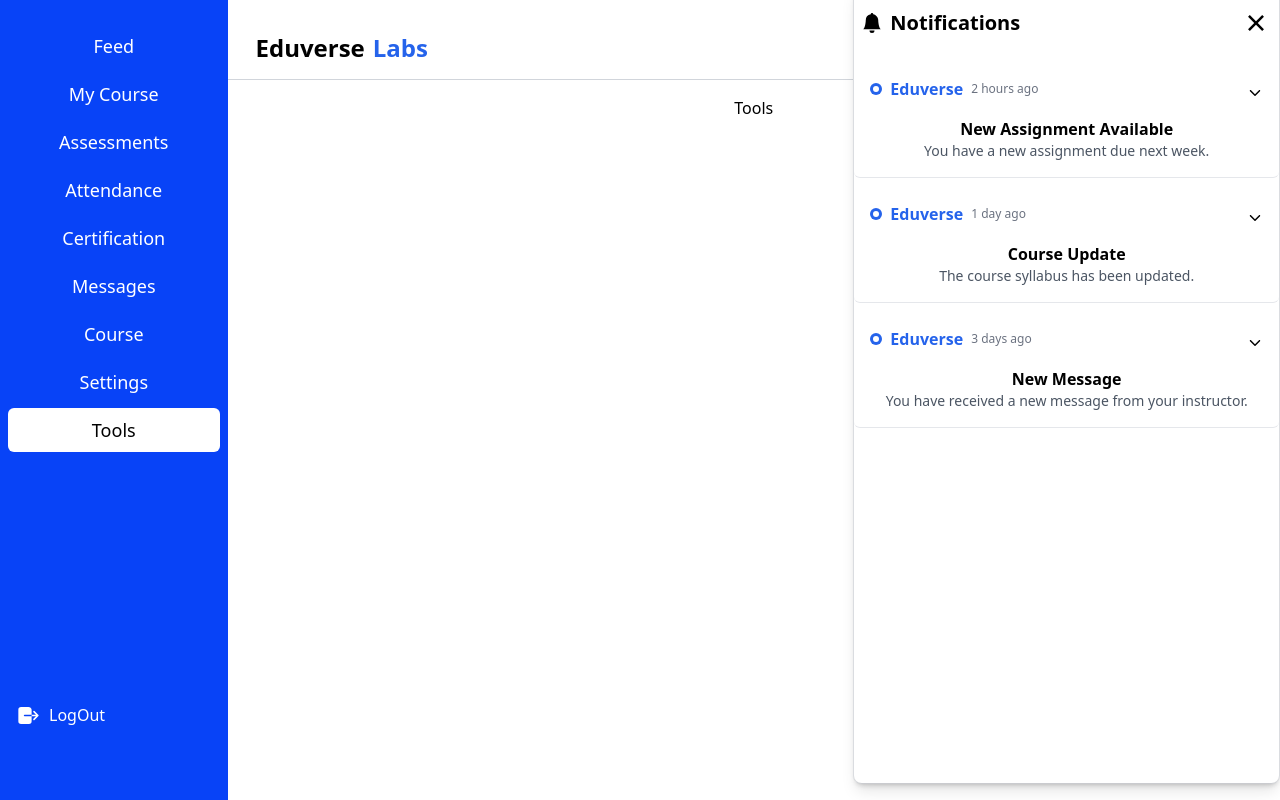
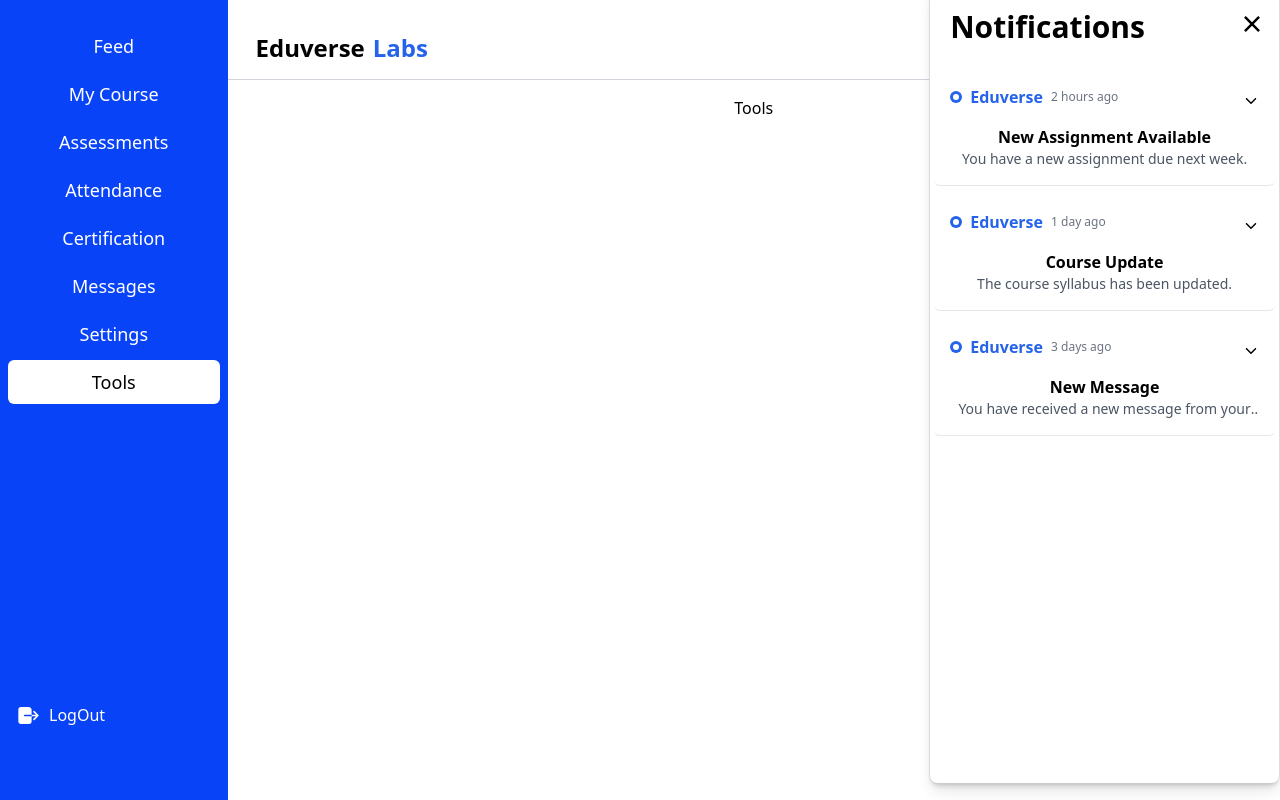
Before and after one commit to EduverseLabs/Frontend-code, a React (Create React App) app: page /tools in a window 1280 px wide. Both pictures are taken after a click on the element 1064 px from the left and 47 px from the top of the page. Built offline with nearby package versions, Linux system fonts and the light colour scheme.

Commit message:
added close effect to both notification and openMenu

```diff
--- a/src/DashBoard.tsx
+++ b/src/DashBoard.tsx
@@ -18,7 +18,6 @@ const sideMenuData = [
     { name: 'Attendance', path: '/attendance' },
     { name: 'Certification', path: '/certification' },
     { name: 'Messages', path: '/messages' },
-    { name: 'Course', path: '/course' },
     { name: 'Settings', path: '/settings' },
     { name: 'Tools', path: '/tools' },
 
@@ -27,12 +26,16 @@ const sideMenuData = [
 const DashBoard = () => {
     const location = useLocation();
     const [openNotification, setOpenNotification] = useState(false);
+    const [openMenu, setOpenMenu] = useState(false)
     const dropdownRef = useRef(null);
 
     useEffect(() => {
         const handleClickOutside = (e: MouseEvent) => {
             if (dropdownRef.current && !dropdownRef.current.contains(e.target as Node)) {
                 setOpenNotification(false);
+            }
+            if (dropdownRef.current && !dropdownRef.current.contains(e.target as Node)) {
+                setOpenMenu(false);
             }
         };
         document.addEventListener("mousedown", handleClickOutside);
@@ -43,9 +46,9 @@ const DashBoard = () => {
         <>
             <div className=' flex h-screen'>
                 {/* menu section */}
-                <div className="bg-[#0843F7] w-[18%] p-2  h-screen text-white  hidden lg:flex lg:flex-row flex-col ">
+                <div className={`bg-[#0843F7] p-2 h-screen w-full text-white transition-all duration-300 lg:relative ${openMenu ? "w-[50%] flex absolute z-50" : "w-0 hidden"} lg:w-[18%] lg:flex lg:flex-col `} >
                     <div className=' w-full h-full '>
-                        <h1 className={`px-2 my-14 text-3xl font-bold transition-opacity  ${location.pathname === '/feed' ? 'block ' : 'hidden'}`}>EduverseLabs</h1>
+                        <h1 className={`px-2 my-14 lg:text-3xl text-2xl  font-bold transition-opacity  ${location.pathname === '/feed' ? 'block ' : 'hidden'}`}>EduverseLabs</h1>
                         <ul className=" gap-2  my-6 w-full font-normal mt-4">
 
                             <div className='h-3/4 w-full '>
@@ -62,9 +65,9 @@ const DashBoard = () => {
 
                                 ))}
                                 <Link to="/" className=" ">
-                                <li className=' bottom-16 p-2 flex  gap-2 hover:bg-white hover:text-black rounded-md  w-[16.7%] fixed '><span ><IoLogOut size={25} />
+                                    <li className=' bottom-16 p-2 flex  gap-2 hover:bg-white hover:text-black rounded-md  w-[16.7%] fixed '><span ><IoLogOut size={25} />
 
-                                </span><span>LogOut</span></li></Link>
+                                    </span><span>LogOut</span></li></Link>
                             </div>
 
 
@@ -72,12 +75,12 @@ const DashBoard = () => {
                     </div>
                 </div>
 
-                <div className="w-full lg:w-10/12 h-screen overflow-auto">
+                <div className="w-full lg:w-10/12 h-screen overflow-auto animate-bounce-right">
                     {/* header section */}
                     <div className=" px-2 lg:px-7 mb-2 lg:my-4 border-b-[1px] border-gray-300 flex  lg:justify-between items-center lg:h-16 bg-blue-700 text-white lg:bg-white lg:text-black ">
 
                         <div className='my-2 w-full flex  h-full items-center '>
-                            <div className='lg:hidden p-2 font-bold text-white' onClick={() => alert("Menu clicked!")}>
+                            <div className='lg:hidden p-2 font-bold text-white' onClick={() => setOpenMenu(!openMenu)}>
                                 <IoMenuOutline size={30} />
                             </div>
                             <div className='flex flex-col lg:flex-row lg:items-center w-full lg:w-auto  '>
@@ -113,8 +116,8 @@ const DashBoard = () => {
                     </div>
                     <div className=''>
                         {/* Notification dropdown */}
-                        <div className={`absolute right-0 -top-4 w-full h-full md:w-1/2 lg:w-1/3  rounded-lg shadow-lg border border-gray-200 z-50 bg-white ${openNotification ? 'block' : 'hidden'} animate-bounce-right`} ref={dropdownRef}>
-                            <Notification />
+                        <div className={`absolute right-0 -top-4 w-full h-full md:w-1/2 lg:w-1/3  rounded-lg shadow-lg border border-gray-200 z-50  bg-white ${openNotification ? 'block' : 'hidden'} animate-bounce-right`} ref={dropdownRef}>
+                            <Notification setOpenNotification={setOpenNotification} />
                         </div>
                     </div>
 
--- a/src/pages/DashBoardPages/Notification.tsx
+++ b/src/pages/DashBoardPages/Notification.tsx
@@ -1,12 +1,12 @@
 import React from 'react'
-import { BsBellFill } from "react-icons/bs";
+// import { BsBellFill } from "react-icons/bs";
 import { GoDotFill } from "react-icons/go";
 import { IoIosArrowDown } from "react-icons/io";
 import { RiCloseLine } from "react-icons/ri";
 
 
 
-const Notification = () => {
+const Notification = ({setOpenNotification}) => {
     interface Notification {
         id: number;
         title: string;
@@ -38,15 +38,15 @@ const Notification = () => {
 
   return (
     <>
-        <div className='py-2 shadow-md rounded-lg w-full h-full mx-auto '>
+        <div className='py-2 px-1 shadow-md rounded-lg w-full h-full mx-auto '>
             <div className='flex justify-between items-center '>
                 <div className='flex items-center px-2'>
-                <span><BsBellFill size={20}/></span>
-                <h1 className='text-xl font-bold text-left p-2 my-2 '>  Notifications</h1>
+                {/* <span><BsBellFill size={20}/></span> */}
+                <h1 className='text-3xl font-bold text-left p-2 my-2 '>  Notifications</h1>
             </div>
-            <div className='mr-2 cursor-pointer transition-transform duration-300 hover:rotate-90'><RiCloseLine size={30} /></div>
+            <div className='mr-2 cursor-pointer transition-transform duration-300 hover:rotate-90'> <button onClick={()=>setOpenNotification(false) }><RiCloseLine size={30} /></button></div>
             </div>
-            <div className=' max-h-[400px] overflow-y-auto'>
+            <div className=' max-h-[400px] overflow-y-auto transition-all duration-300'>
                 {notifications.length > 0 ? (
                     notifications.map(notification => (
                         <div key={notification.id} className='border-b p-4 my-2 hover:bg-gray-300 rounded-md cursor-pointer transition-colors'>
```
